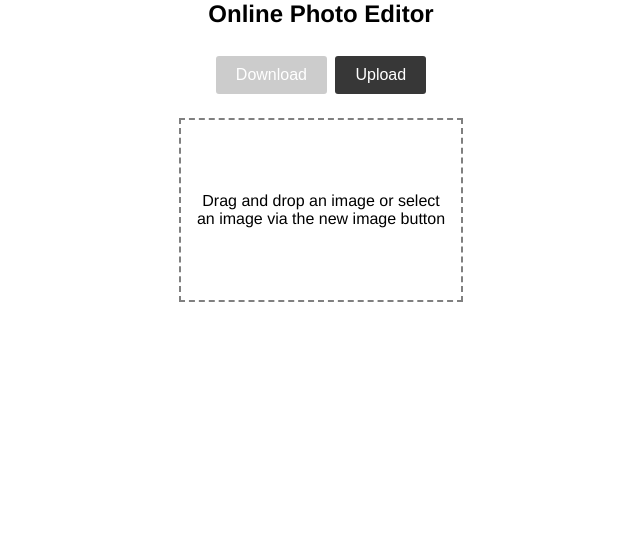
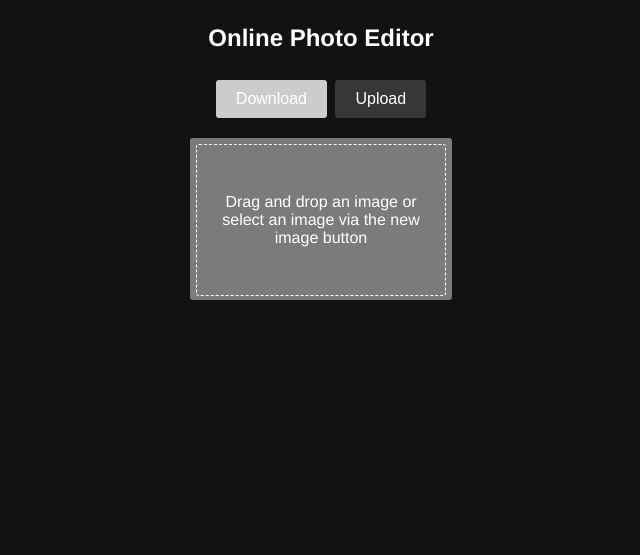
Before and after one commit to cdy-peters/online-photo-editor, a Node server app: page / in a window 1280 px wide. Shown: the top 555 px of the page, without its empty margins (319-959 px from the left). Run offline with Node 20, Linux system fonts and the light colour scheme.

Commit message:
UI Improvements

```diff
--- a/public/css/style.css
+++ b/public/css/style.css
@@ -5,6 +5,7 @@
 
 html {
   font-family: Helvetica, sans-serif, Arial;
+  background-color: #121212;
 }
 
 body {
@@ -14,13 +15,14 @@ body {
 #title {
   font-size: 1.5em;
   font-weight: bold;
+  margin: 1em 0;
   text-align: center;
-  margin-bottom: 1em;
-  text-align: center;
+  color: white;
 }
 
 #imageActions {
   text-align: center;
+  margin-bottom: 1em;
 }
 
 #imageActions button {
@@ -37,6 +39,10 @@ body {
   border-radius: 3px;
 }
 
+#imageActions button:hover {
+  background-color: #515151;
+}
+
 #imageActions #downloadButton:disabled {
   background-color: #ccc;
   cursor: not-allowed;
@@ -47,18 +53,29 @@ body {
   width: 50vw;
   margin: 0 auto;
   position: relative;
-  padding: 2.5vh 2.5vw;
+  padding: 10px 20px;
+  background-color: #515151;
+  border-radius: 6px;
 }
 
 #imageDropzone {
-  border: 2px dashed grey;
+  background-color: #7b7b7b;
   width: 250px;
   height: 150px;
+  margin: 0 auto;
+  padding: 6px;
+  border-radius: 3px;
+}
+
+#imageDropzoneInner {
+  border: 1px dashed white;
+  border-radius: 3px;
+  color: white;
   text-align: center;
   display: flex;
   align-items: center;
-  margin: 0 auto;
   padding: 15px;
+  height: calc(100% - 30px);
 }
 
 canvas {
@@ -105,7 +122,7 @@ canvas {
 }
 
 #editOptions {
-  width: 50vw;
+  width: calc(50vw + 40px);
   margin: 0 auto;
 }
 
@@ -144,15 +161,21 @@ canvas {
   margin: 8px;
 }
 
+.input-range div {
+  display: flex;
+  align-items: center;
+  margin-top: 3px;
+}
+
 .input-range p {
   float: left;
-  width: 5%;
+  width: 10%;
   text-align: center;
 }
 
 input[type="range"] {
   -webkit-appearance: none;
-  width: 95%;
+  width: 90%;
   height: 5px;
   background: #b3b3b3;
   outline: none;
--- a/public/js/main.js
+++ b/public/js/main.js
@@ -37,6 +37,13 @@ const dropHandler = (e) => {
 const dragOverHandler = (e) => {
   e.preventDefault();
   e.stopPropagation();
+  $("#imageDropzone").css("background-color", "#b3b3b3");
+};
+
+const dragLeaveHandler = (e) => {
+  e.preventDefault();
+  e.stopPropagation();
+  $("#imageDropzone").css("background-color", "#7b7b7b");
 };
 
 // Read File
@@ -97,6 +104,7 @@ const readFile = (file) => {
       $("#imageDropzone").css("display", "none");
       $("#downloadButton").removeAttr("disabled");
       $("#editOptions").removeAttr("hidden");
+      $("#canvasContainer").removeAttr("hidden");
     } else {
       $("#exposure").val(0);
       $("#exposure-value").text(0);
@@ -104,8 +112,8 @@ const readFile = (file) => {
       $("#contrast").val(0);
       $("#contrast-value").text(0);
 
-      $("#gamma").val(200);
-      $("#gamma-value").text(2);
+      $("#gamma").val(0);
+      $("#gamma-value").text(0);
 
       $("#saturation").val(0);
       $("#saturation-value").text(0);
@@ -153,8 +161,8 @@ const updateEdits = (key) => {
       $("#contrast-value").text(edits.light.contrast);
       break;
     case "gamma":
-      edits.light.gamma = parseInt($("#gamma")[0].value) / 100;
-      $("#gamma-value").text(edits.light.gamma);
+      edits.light.gamma = parseInt($("#gamma")[0].value) / 100 + 2;
+      $("#gamma-value").text((edits.light.gamma - 2).toFixed(2));
       break;
 
     // Color
--- a/views/index.html
+++ b/views/index.html
@@ -24,10 +24,13 @@
         <button id="uploadButton" onclick="document.getElementById('selectFile').click()">Upload</button>
     </div>
 
-    <div id="canvasContainer">
-        <div id="imageDropzone" ondrop="dropHandler(event)" ondragover="dragOverHandler(event)">
+    <div id="imageDropzone" ondrop="dropHandler(event)" ondragover="dragOverHandler(event)"
+        ondragleave="dragLeaveHandler(event)">
+        <div id="imageDropzoneInner">
             <p>Drag and drop an image or select an image via the new image button</p>
         </div>
+    </div>
+    <div id="canvasContainer" hidden>
         <canvas id="canvas"></canvas>
     </div>
     <br>
@@ -82,41 +85,54 @@
         <div class="tabcontent" id="light" hidden>
             <div class="input-range">
                 <label for="exposure">Exposure</label><br>
+                <div>
                     <p id="exposure-value">0</p>
                     <input type="range" id="exposure" min="-300" max="300" value="0" oninput="updateEdits('exposure')">
+                </div>
             </div>
 
             <div class="input-range">
                 <label for="contrast">Contrast</label><br>
+                <div>
                     <p id="contrast-value">0</p>
                     <input type="range" id="contrast" min="-100" max="100" value="0" oninput="updateEdits('contrast')">
+                </div>
             </div>
 
             <div class="input-range">
                 <label for="gamma">Gamma</label><br>
-                <p id="gamma-value">2</p>
-                <input type="range" id="gamma" min="50" max="350" value="200" oninput="updateEdits('gamma')">
+                <div>
+                    <p id="gamma-value">0</p>
+                    <input type="range" id="gamma" min="-150" max="150" value="0" oninput="updateEdits('gamma')">
+                </div>
             </div>
         </div>
 
         <div class="tabcontent" id="color" hidden>
             <div class="input-range">
                 <label for="saturation">Saturation</label><br>
+                <div>
                     <p id="saturation-value">0</p>
-                <input type="range" id="saturation" min="-100" max="100" value="0" oninput="updateEdits('saturation')">
+                    <input type="range" id="saturation" min="-100" max="100" value="0"
+                        oninput="updateEdits('saturation')">
+                </div>
             </div>
 
             <div class="input-range">
                 <label for="temperature">Temperature</label><br>
+                <div>
                     <p id="temperature-value">0</p>
                     <input type="range" id="temperature" min="-100" max="100" value="0"
                         oninput="updateEdits('temperature')">
                 </div>
+            </div>
 
             <div class="input-range">
                 <label for="tint">Tint</label><br>
+                <div>
                     <p id="tint-value">0</p>
                     <input type="range" id="tint" min="-100" max="100" value="0" oninput="updateEdits('tint')">
+                </div>
             </div>
         </div>
 
@@ -124,22 +140,28 @@
             <button onclick="imageNoiseReduction()">Noise Reduction</button>
             <div class="input-range">
                 <label for="sharpen">Sharpen</label><br>
+                <div>
                     <p id="sharpen-value">0</p>
                     <input type="range" id="sharpen" min="0" max="10" value="0" oninput="imageKernel('sharpen')">
+                </div>
             </div>
         </div>
 
         <div class="tabcontent" id="effects" hidden>
             <div class="input-range">
                 <label for="unsharp">Blur</label><br>
+                <div>
                     <p id="unsharp-value">0</p>
                     <input type="range" id="unsharp" min="0" max="100" value="0" oninput="imageUnsharp()">
+                </div>
             </div>
 
             <div class="input-range">
                 <label for="grain">Grain</label><br>
+                <div>
                     <p id="grain-value">0</p>
                     <input type="range" id="grain" min="0" max="100" value="0" oninput="imageGrain()">
+                </div>
             </div>
         </div>
     </div>
```
Lines whose indentation alone changed are shown as unchanged.
